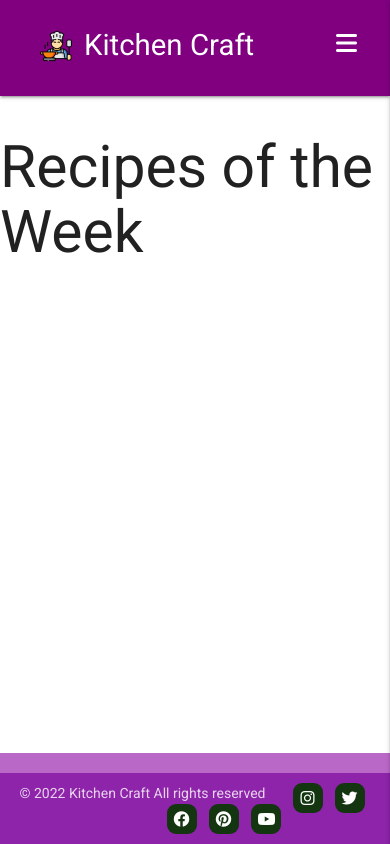
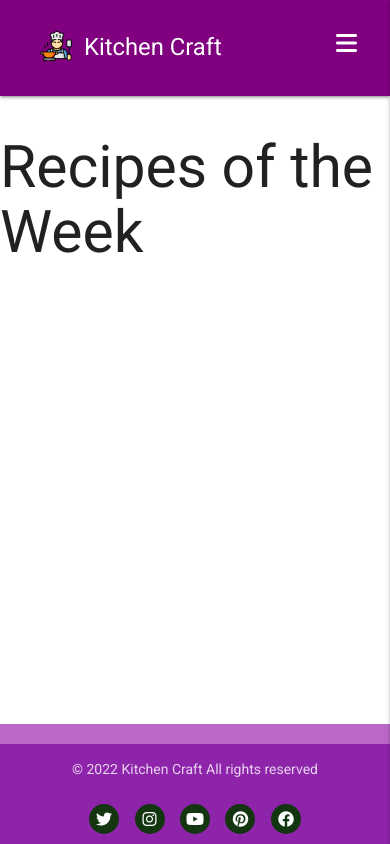
Before and after one commit to ollylomax/Kitchen-Craft---Backend-Development-Milestone-Project, a Flask app: page / in a window 390 px wide. Run offline with Flask 2, Linux system fonts and the light colour scheme; data that the repository does not hold is empty; some libraries are stand-ins or nearby versions; some web fonts are replaced.

Commit message:
style: Add media queries to header, footer and socials for all devices

```diff
--- a/static/css/style.css
+++ b/static/css/style.css
@@ -15,9 +15,10 @@ nav {
     background-color: purple;
 }
 
-.brand-logo {
-    line-height: 3.1;
+nav .brand-logo {
     left: 6rem;
+    font-size: 1.7rem;
+    line-height: 4;
 }
 
 .dropdown-content li a {
@@ -36,10 +37,28 @@ nav {
     padding-top: 0;
 }
 
+.sidenav img {
+    display: block;
+    padding: 15px;
+    margin: 0 auto;
+}
+
 .fa-bars {
     padding-top: 15px;
     padding-right: 15px;
 }
+
+footer .container {
+    width: 90%;
+    text-align: center;
+}
+
+.social {
+    display:inline
+}
+
+
+
 
 @media(min-width: 300px) {
 
@@ -56,20 +75,21 @@ nav {
     nav ul {
         padding-top: 15px
     }
-}
 
     .social {
         list-style-type: none;
         padding: 0 6px;
     }
 
+
+
     footer .social a i {
         width: 30px;
         height: 30px;
-    padding: 6px;
+        padding: 6px 1px;
         font-size: 16px;
         line-height: 16px;
-    border-radius: 30%;
+        border-radius: 50%;
         text-align: center;
         color: #fff;
         background: #133510;
@@ -78,6 +98,20 @@ footer .social a i {
 
     footer .social a i:hover {
         border: 1px solid #fff;
+    }
+}
+
+
+@media(min-width: 600px) {
+
+    nav .brand-logo {
+        line-height: 3.1;
+        font-size: 2.1rem;
+    }
+
+    footer .container {
+        text-align: left;
+    }
 }
 
 @media(min-width: 900px) {
--- a/templates/base.html
+++ b/templates/base.html
@@ -40,7 +40,8 @@
             <div class="nav-wrapper">
                 <img src="{{ url_for('static', filename='images/kitchencraft-logo.png') }}">
                 <a href="#!" class="brand-logo left">Kitchen Craft</a>
-                <a href="#" data-target="mobile-demo" class="sidenav-trigger right"><i class="material-icons fas fa-bars"></i></a>
+                <a href="#" data-target="mobile-demo" class="sidenav-trigger right"><i
+                        class="material-icons fas fa-bars"></i></a>
                 <ul class="right hide-on-med-and-down">
                     <li><a href="">Home</a></li>
                     <li><a href="">Tools</a></li>
@@ -56,6 +57,8 @@
         </nav>
 
         <ul class="sidenav right" id="mobile-demo">
+            <img src="{{ url_for('static', filename='images/kitchencraft-logo.png') }}">
+
             <li><a href="">Home</a></li>
             <li><a href="">Tools</a></li>
             <li><a href="">Recipes</a></li>
@@ -94,32 +97,57 @@
         <div class="footer-copyright purple darken-1">
             <div class="container">
                 © <span id="year"></span> Kitchen Craft All rights reserved
-
-            <li class="social right">
+                <li class="social right hide-on-small-only">
                     <a href="https://twitter.com" target="_blank" rel="noopener" aria-label="Twitter link">
                         <i class="fa-brands fa-twitter"></i>
                     </a>
                 </li>
-
-            <li class="social right">
+                <li class="social right hide-on-small-only">
                     <a href="https://instagram.com" target="_blank" rel="noopener" aria-label="Instagram link">
                         <i class="fa-brands fa-instagram"></i>
                     </a>
                 </li>
-
-            <li class="social right">
+                <li class="social right hide-on-small-only">
                     <a href="https://youtube.com" target="_blank" rel="noopener" aria-label="Youtube link">
                         <i class="fa-brands fa-youtube"></i>
                     </a>
                 </li>
-
-            <li class="social right">
+                <li class="social right hide-on-small-only">
                     <a href="https://pinterest.com" target="_blank" rel="noopener" aria-label="Pinterest link">
                         <i class="fa-brands fa-pinterest"></i>
                     </a>
                 </li>
+                <li class="social right hide-on-small-only">
+                    <a href="https://facebook.com" target="_blank" rel="noopener" aria-label="Facebook link">
+                        <i class="fa-brands fa-facebook"></i>
+                    </a>
+                </li>
+            </div>
+        </div>
 
-            <li class="social right">
+        <div class="footer-copyright purple darken-1 hide-on-med-and-up">
+            <div class="container" id="mobile-socials">
+                <li class="social">
+                    <a href="https://twitter.com" target="_blank" rel="noopener" aria-label="Twitter link">
+                        <i class="fa-brands fa-twitter"></i>
+                    </a>
+                </li>
+                <li class="social">
+                    <a href="https://instagram.com" target="_blank" rel="noopener" aria-label="Instagram link">
+                        <i class="fa-brands fa-instagram"></i>
+                    </a>
+                </li>
+                <li class="social">
+                    <a href="https://youtube.com" target="_blank" rel="noopener" aria-label="Youtube link">
+                        <i class="fa-brands fa-youtube"></i>
+                    </a>
+                </li>
+                <li class="social">
+                    <a href="https://pinterest.com" target="_blank" rel="noopener" aria-label="Pinterest link">
+                        <i class="fa-brands fa-pinterest"></i>
+                    </a>
+                </li>
+                <li class="social">
                     <a href="https://facebook.com" target="_blank" rel="noopener" aria-label="Facebook link">
                         <i class="fa-brands fa-facebook"></i>
                     </a>
```
Lines whose indentation alone changed are shown as unchanged.
